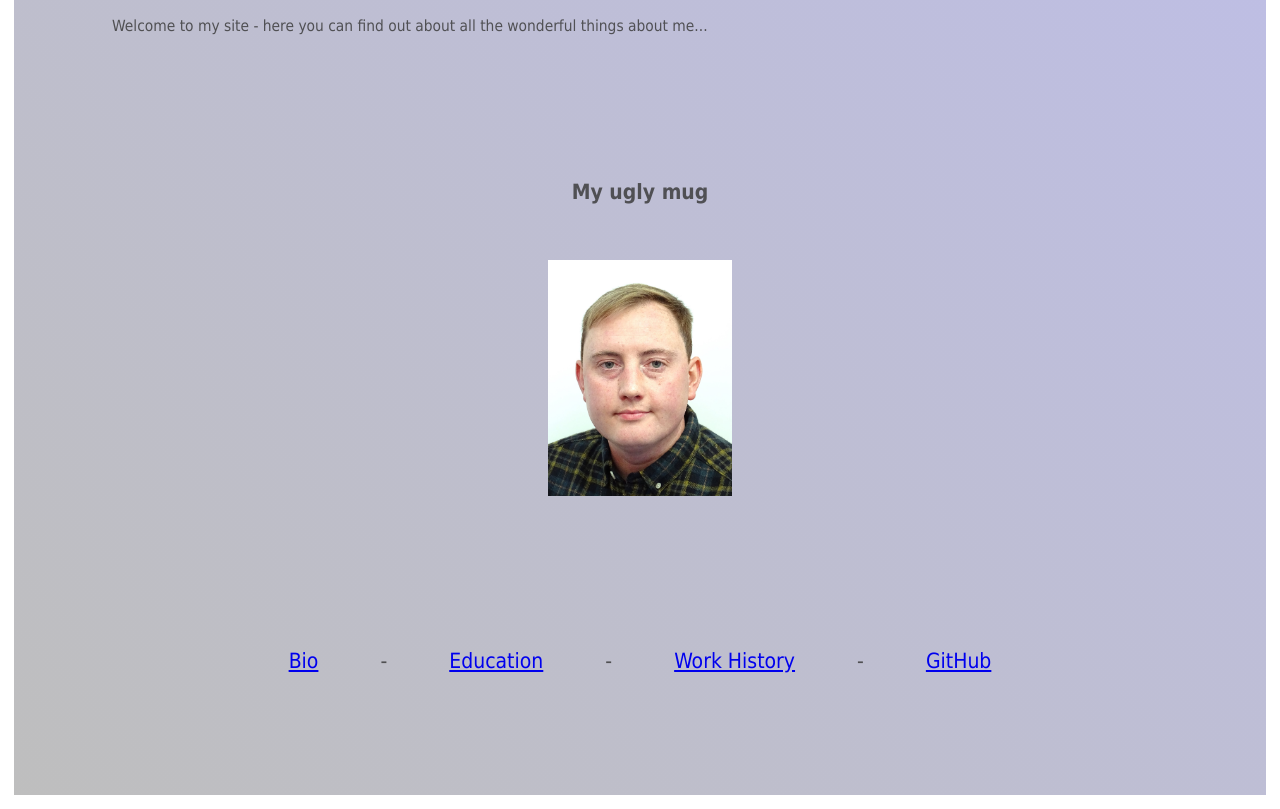
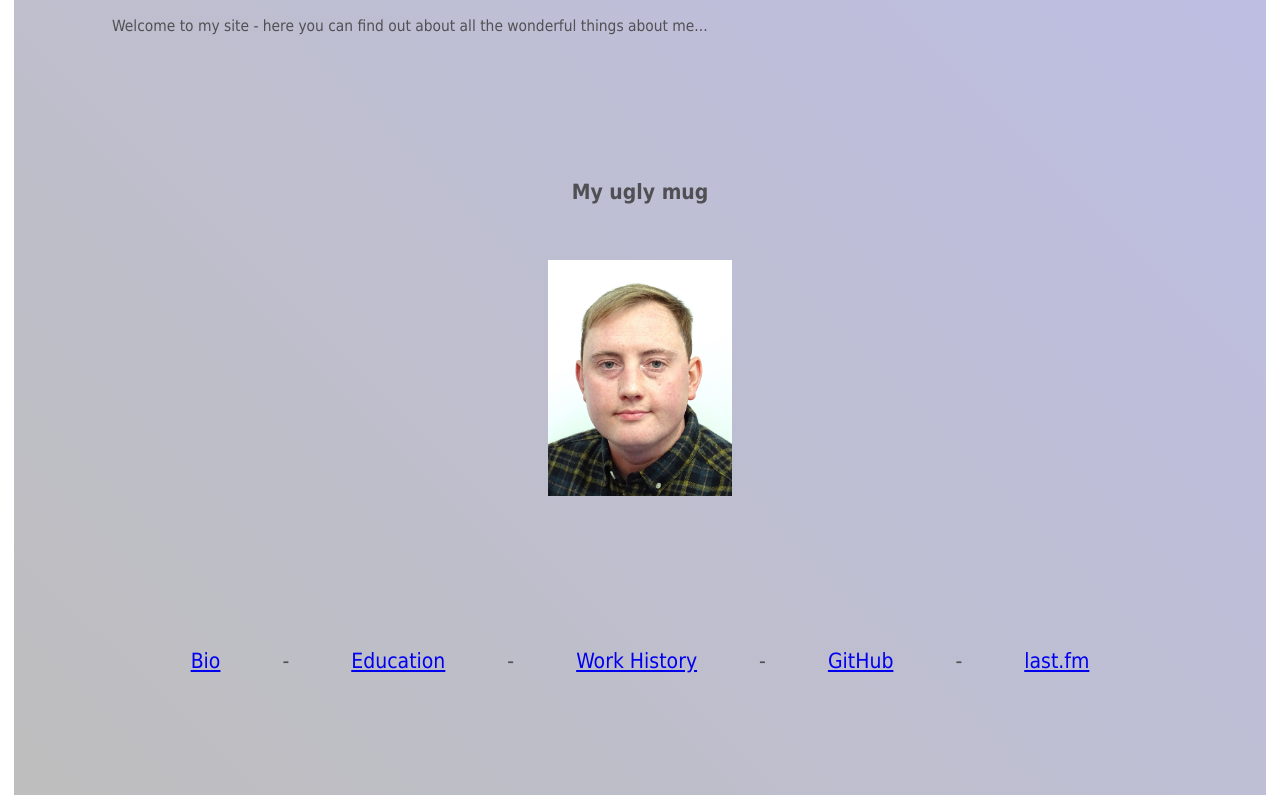
Before and after one commit to robwm192/RWM-website, a plain HTML site: page index.html in a window 1280 px wide. Shown: the part 385-1194 px from the top of the page. Drawn offline with Linux system fonts and the light colour scheme.

Commit message:
slight update, needs a lot more work...

```diff
--- a/index.html
+++ b/index.html
@@ -29,7 +29,8 @@
         <a href="bio.html">Bio</a><span> -</span>
         <a href="education.html">Education</a><span> -</span>
         <a href="employment.html">Work History</a><span> -</span>
-        <a href="https://github.com/robwm192">GitHub</a>
+        <a href="https://github.com/robwm192">GitHub</a><span> -</span>
+        <a href="https://www.last.fm/user/robwm300">last.fm</a>
         </center>
         </hyperlinks>
     </div>
```
